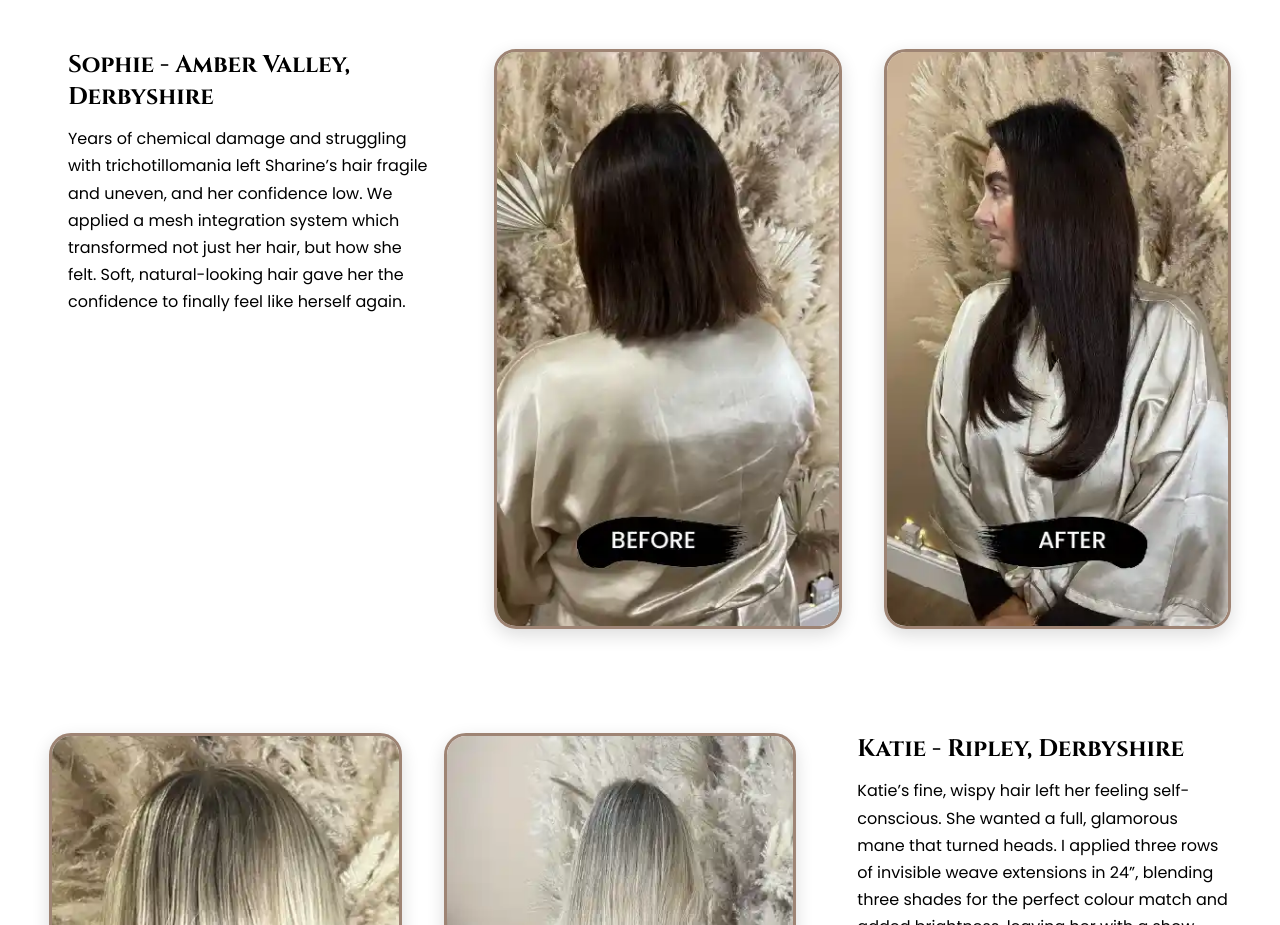
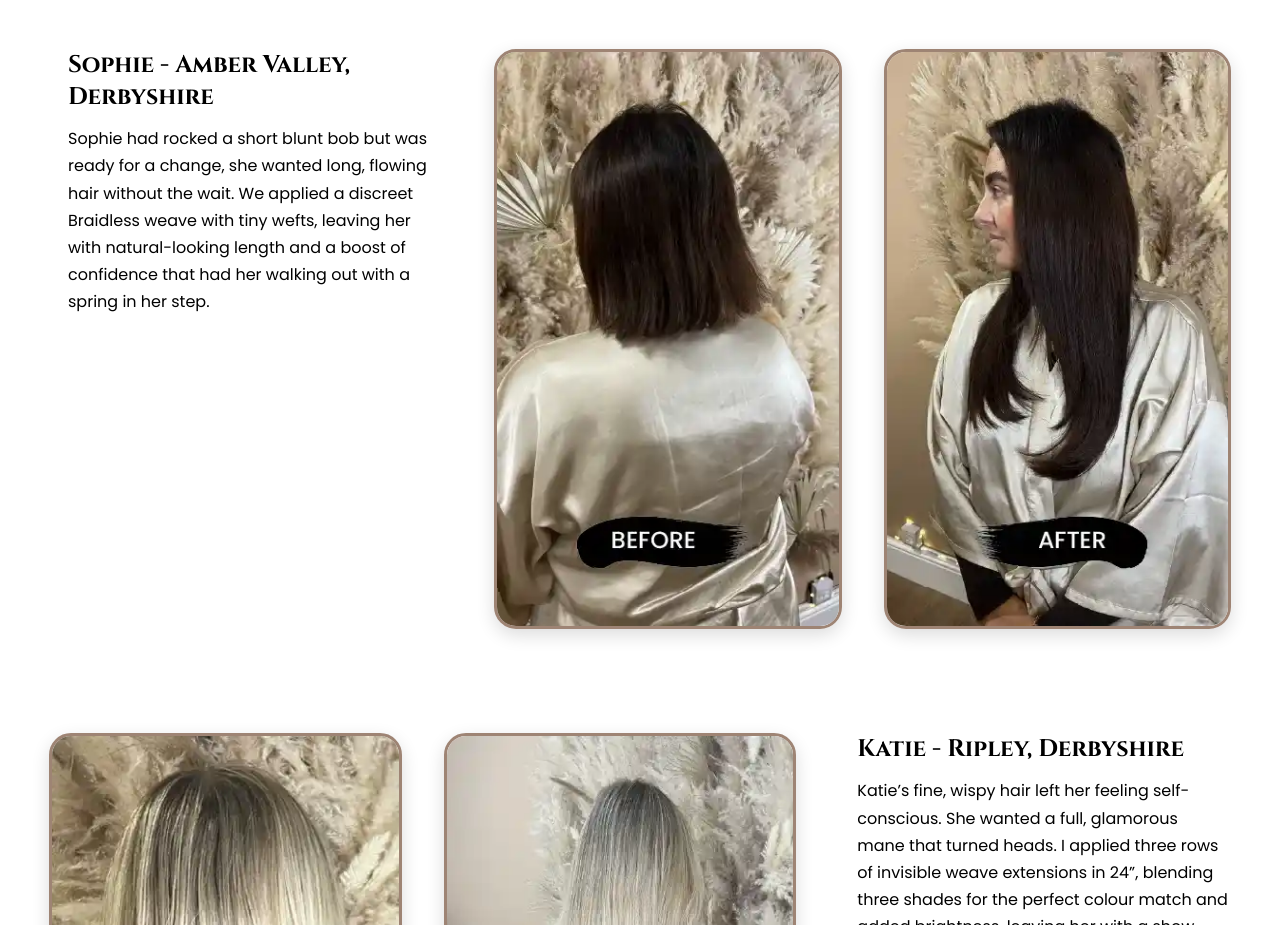
Before and after one commit to mr-aust1n/GoddessRisingNext, a Next.js app: page /hair-extensions in a window 1280 px wide. Shown: the part 1340-2265 px from the top of the page. Built offline with nearby package versions, Linux system fonts and the light colour scheme.

Commit message:
Update page.js

```diff
--- a/app/hair-extensions/page.js
+++ b/app/hair-extensions/page.js
@@ -159,7 +159,7 @@ export default function HairExtensions() {
       <BeforeAfter
         name="Sophie"
         location="Amber Valley, Derbyshire"
-        description="Years of chemical damage and struggling with trichotillomania left Sharine’s hair fragile and uneven, and her confidence low. We applied a mesh integration system which transformed not just her hair, but how she felt. Soft, natural-looking hair gave her the confidence to finally feel like herself again."
+        description="Sophie had rocked a short blunt bob but was ready for a change, she wanted long, flowing hair without the wait. We applied a discreet Braidless weave with tiny wefts, leaving her with natural-looking length and a boost of confidence that had her walking out with a spring in her step."
         beforeImage="/assets/images/Hair_weave_before.webp"
         afterImage="/assets/images/Hair_weave_after.webp"
       />
```
